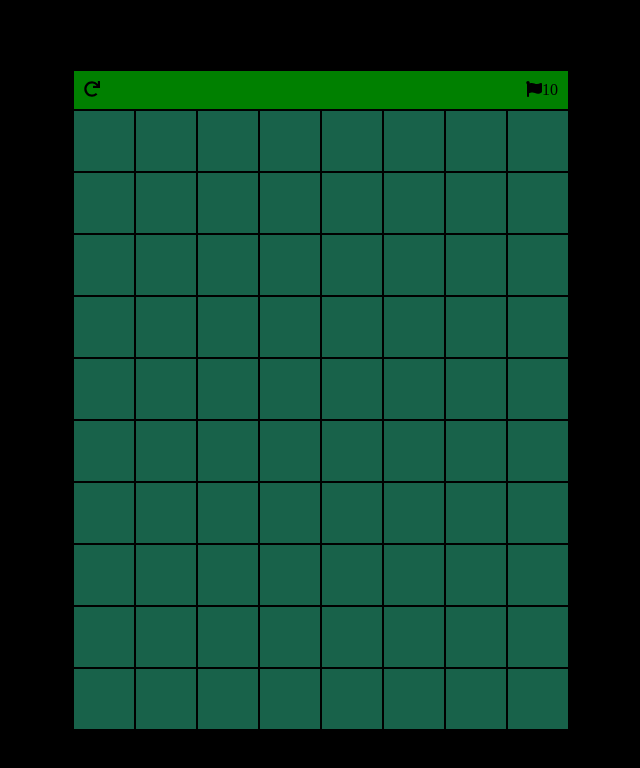
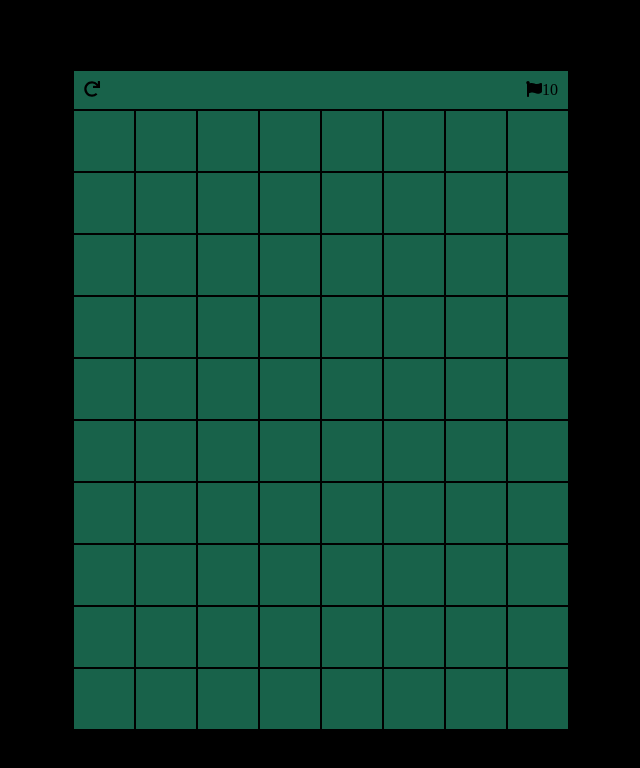
Before and after one commit to tevyt/minesweeper, a React (Create React App) app: page / in a window 1280 px wide. Shown: the top 768 px of the page, without its empty margins (319-959 px from the left). Built offline with nearby package versions, Linux system fonts and the light colour scheme.

Commit message:
refactor: Extracts GameBoard styling to scss file.

```diff
--- /dev/null
+++ b/src/components/game-board/GameBoard.scss
@@ -0,0 +1,15 @@
+.game-board {
+  &-controls {
+    background-color: #18624a;
+    border: 1px solid black;
+    padding: 10px;
+    display: flex;
+    justify-content: space-between;
+    &-refresh {
+      cursor: pointer;
+    }
+  }
+  &-row {
+    display: flex;
+  }
+}
--- a/src/components/game-board/GameBoardView.tsx
+++ b/src/components/game-board/GameBoardView.tsx
@@ -3,6 +3,8 @@ import MineSquare from "../mine-square/MineSquare";
 import { FontAwesomeIcon } from "@fortawesome/react-fontawesome";
 import { faFlag, faRedo } from "@fortawesome/free-solid-svg-icons";
 import { IMineSquare } from "../../utils/mine-square";
+
+import "./GameBoard.scss";
 
 interface IGameBoardViewProps {
   onRefeshClick: () => void;
@@ -21,30 +23,18 @@ const GameBoardView: React.FunctionComponent<IGameBoardViewProps> = ({
 }) => {
   return (
     <div className="game-board">
-      <div
-        className="game-board-controls"
-        style={{
-          backgroundColor: "green",
-          border: "1px solid black",
-          padding: "10px",
-          display: "flex",
-          justifyContent: "space-between"
-        }}
-      >
-        <div
-          className="game-board-controls-refresh"
-          style={{ cursor: "pointer" }}
-        >
+      <div className="game-board-controls">
+        <div className="game-board-controls-refresh">
           <FontAwesomeIcon icon={faRedo} onClick={onRefeshClick} />
         </div>
-        <div className="game-board-controls-flags">
+        <div className="game-board-controls-flag">
           <FontAwesomeIcon icon={faFlag} />
           <span>{flagsRemaining}</span>
         </div>
       </div>
       {gameField.map((row, rowIndex) => {
         return (
-          <div style={{ display: "flex" }} key={rowIndex}>
+          <div className="game-board-row" key={rowIndex}>
             {row.map((square, columnIndex) => (
               <MineSquare
                 key={`${rowIndex}-${columnIndex}`}
```
